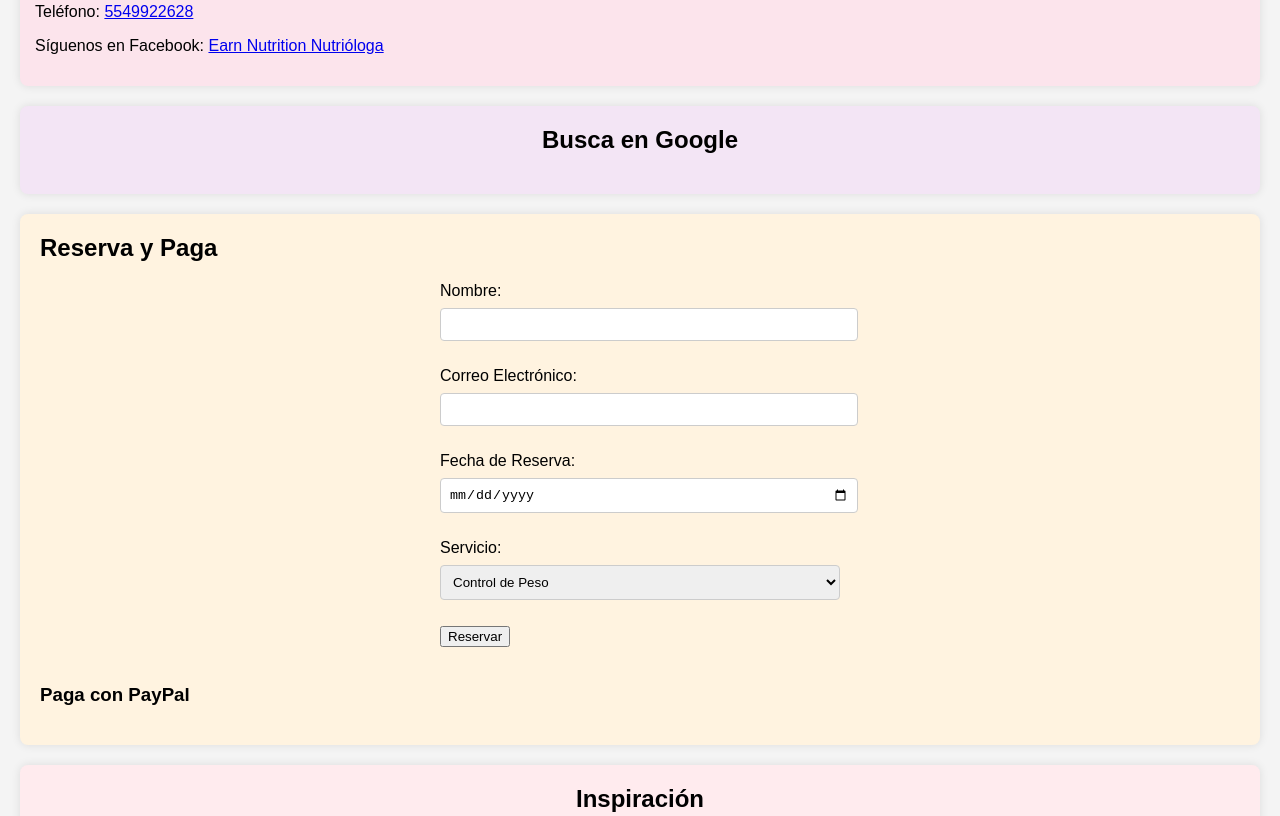
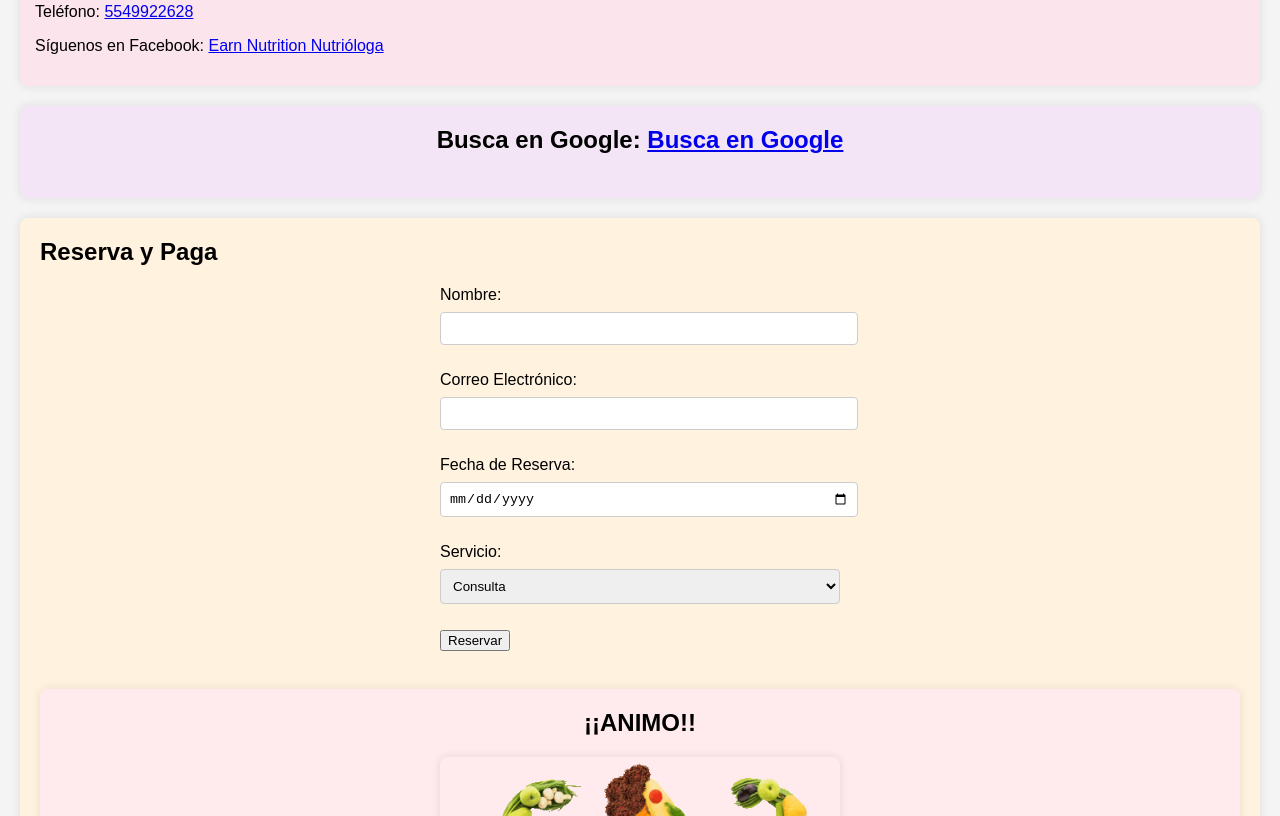
Before and after one commit to Claudia-Alicia/EARN-NUTRITION-, a plain HTML site: page index.html in a window 1280 px wide. Shown: the part 1738-2554 px from the top of the page. Drawn offline with Linux system fonts and the light colour scheme; a script that the page names is missing.

Commit message:
Update index.html

```diff
--- a/index.html
+++ b/index.html
@@ -59,7 +59,7 @@
 
         <!-- Sección de Búsqueda de Google -->
         <section id="search">
-            <h2>Busca en Google</h2>
+            <h2>Busca en Google: <a href="https://www.google.com.mx/?client=safari&channel=iphone_bm" target="_blank">Busca en Google</a></p>
             <div class="gcse-search"></div>
         </section>
 
@@ -78,12 +78,7 @@
 
                 <label for="service">Servicio:</label><br>
                 <select id="service" name="service">
-                    <option value="control-peso">Control de Peso</option>
-                    <option value="bioresonancia">Bioresonancia Magnética</option>
-                    <option value="ortomolecular">Nutrición Ortomolecular</option>
-                    <option value="diabetes">Diabetes</option>
-                    <option value="hiperlipidemias">Hiperlipidemias</option>
-                    <option value="planes">Planes Personalizados</option>
+                    <option value="consulta">Consulta</option>
                 </select><br><br>
 
                 <button type="submit">Reservar</button>
@@ -91,13 +86,9 @@
 
             <br>
 
-            <h3>Paga con PayPal</h3>
-            <div id="paypal-button"></div>
-        </section>
-
-        <!-- Sección de Inspiración con GIFs -->
+        <!-- ¡¡ANIMO!! -->
         <section id="animation">
-            <h2>Inspiración</h2>
+            <h2>¡¡ANIMO!!</h2>
             <img src="giphy.gif" alt="Inspirational GIF" class="responsive-gif">
             <img src="animated-kosgei.gif" alt="Another GIF" class="responsive-gif">
         </section>
```
